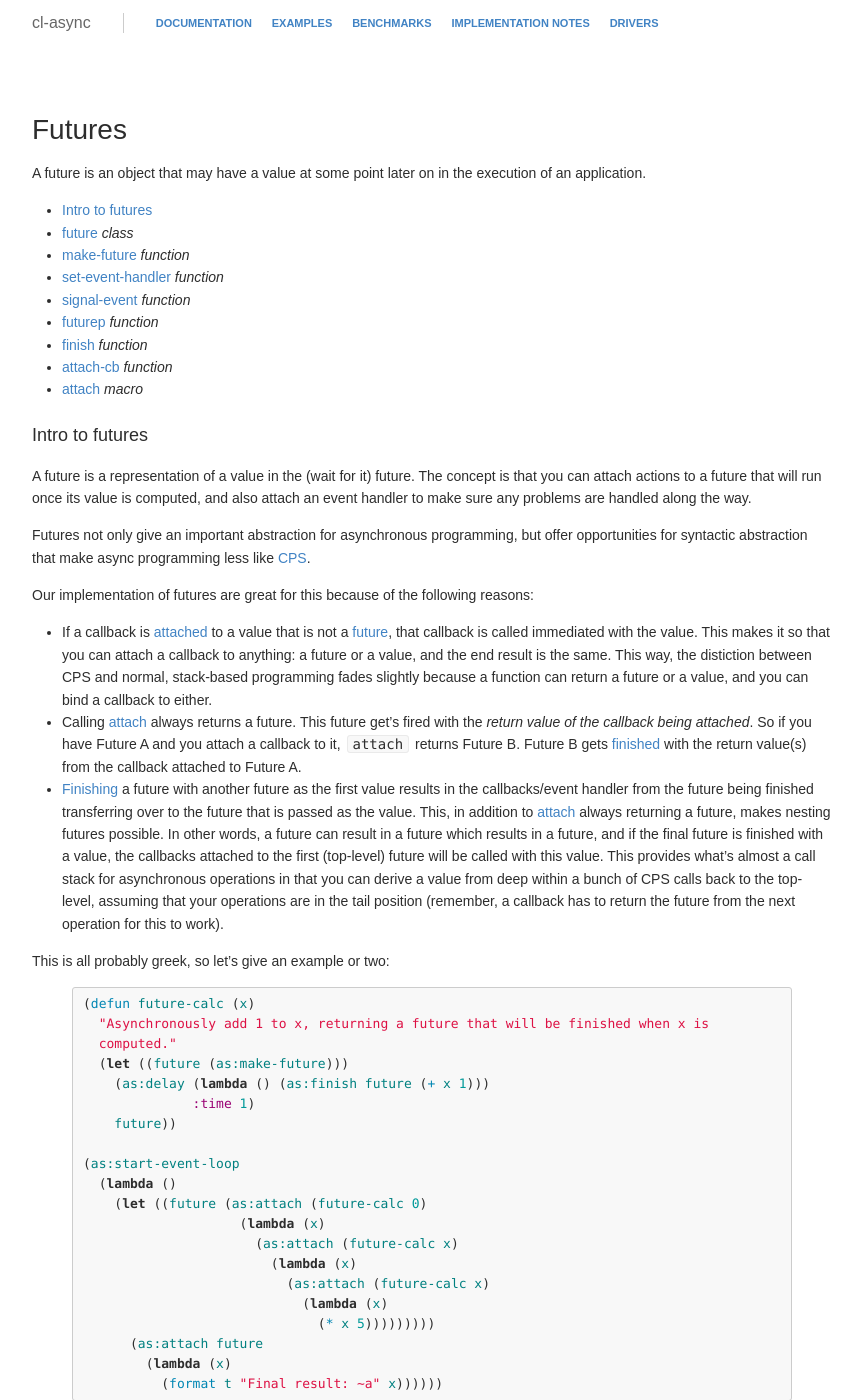
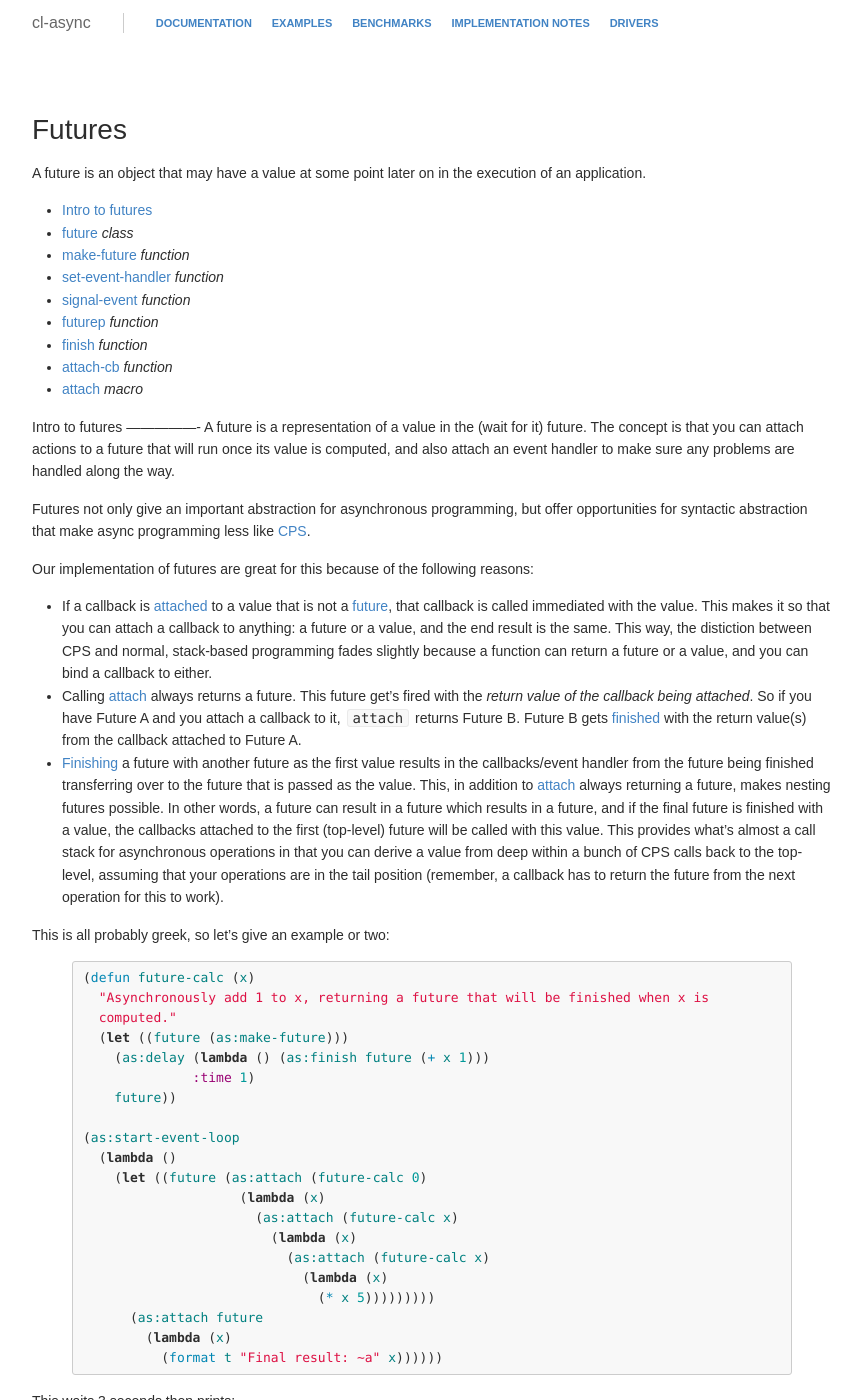
Before and after one commit to orthecreedence/cl-async, a Jekyll site: the page built from future.md, in a window 1280 px wide and 1400 px high. Shown: the whole window, without its empty margins (208-1069 px from the left). Built offline with Jekyll 4.4.1, drawn with Linux system fonts in a browser that asks for light colours; Markdown is read by kramdown in place of the engine named in the settings.

Commit message:
header change

```diff
--- a/future.md
+++ b/future.md
@@ -20,7 +20,8 @@ execution of an application.
 
 
 <a id="intro"></a>
-### Intro to futures
+Intro to futures
+----------------
 A future is a representation of a value in the (wait for it) future. The concept
 is that you can attach actions to a future that will run once its value is
 computed, and also attach an event handler to make sure any problems are handled
```
Also changed, not shown: other parts of future.md (+2 -0 lines).
